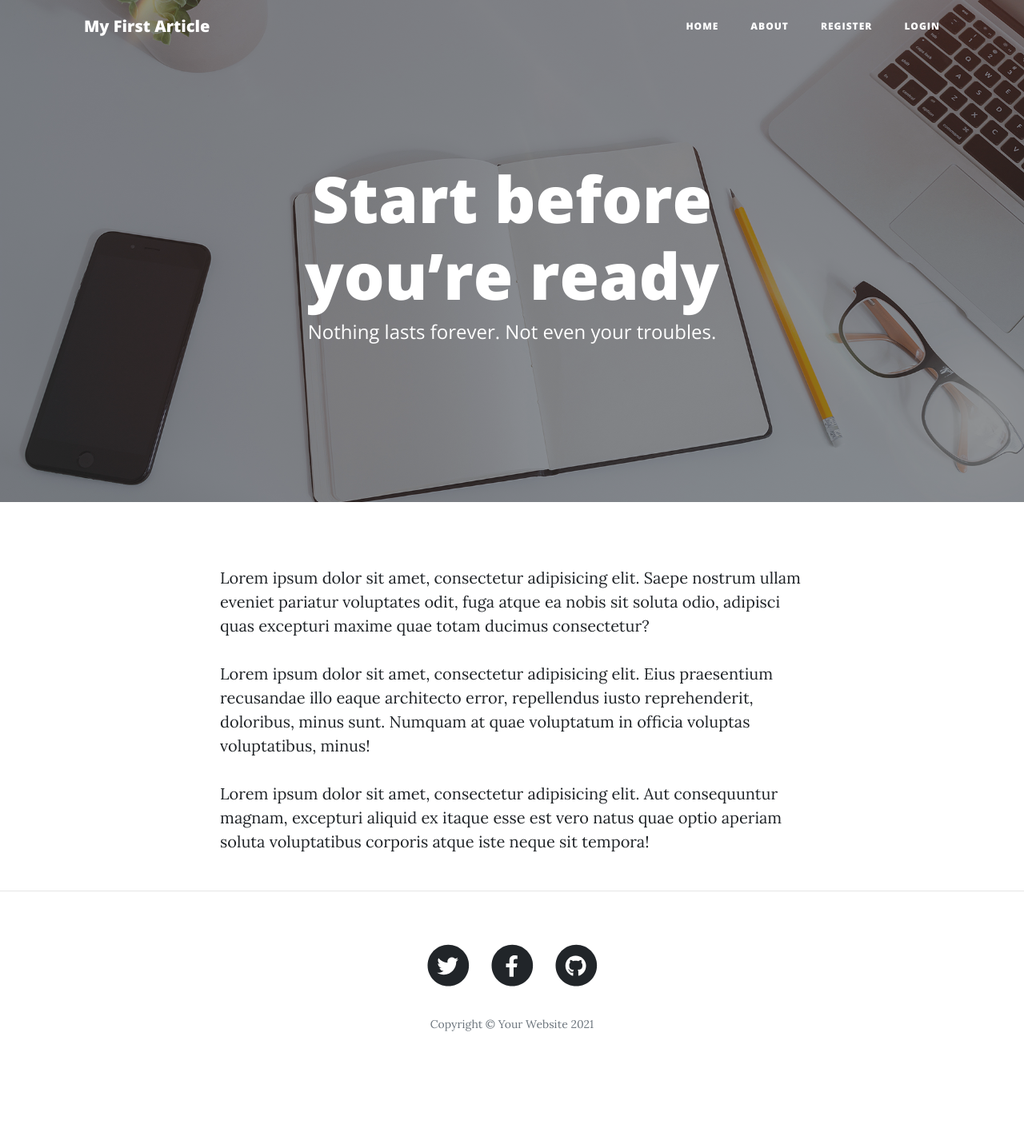
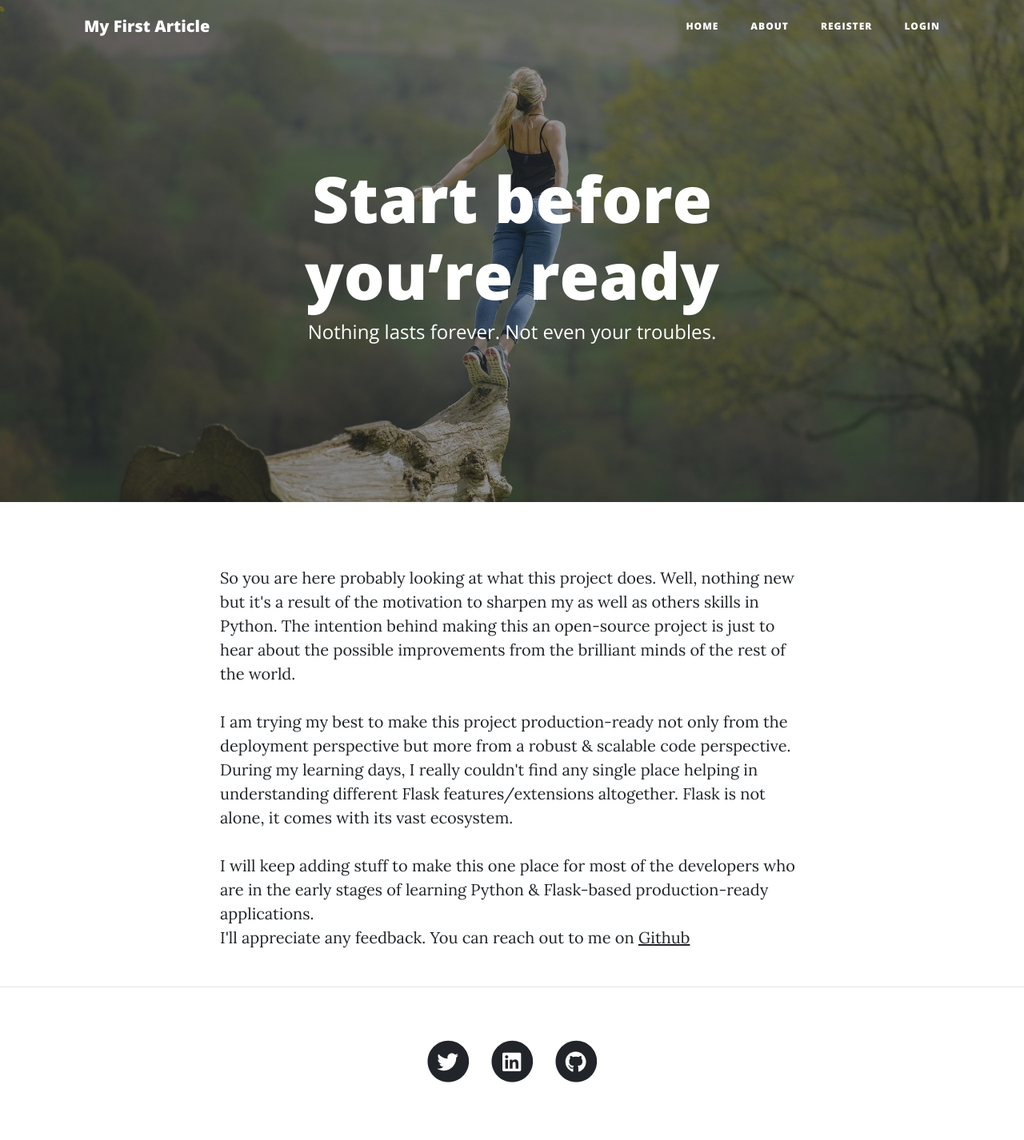
Before and after one commit to shivam2206/myfirstarticle, a Flask app: page /about in a window 1280 px wide. Shown: the whole page at 80% size. Before the commit the page ends 1290 px from the top, so only its background shows below. Run offline with Flask 2, Linux system fonts and the light colour scheme; parts of the project's set-up code (start-up, migrations or seed data) failed here and were passed over; some libraries are stand-ins or nearby versions.

Commit message:
Mostly restructuring of the content & images
+ A few new backgrounds for every page
+ Valid footer links
+ Route based titles
+ Now the Author can remove his/her published Article

```diff
--- a/myfirstarticle/articles/templates/articles/add.html
+++ b/myfirstarticle/articles/templates/articles/add.html
@@ -1,5 +1,5 @@
 {% extends "base.html" %}
-
+{% block title %} Create {% endblock %}
 {% block content %}
 
 
@@ -7,7 +7,7 @@
     <br><br>
     <div class="row">
         <div class="col-lg-8 col-md-10 mx-auto">
-            <h3>{% block top_heading %}Lets write some inspiring stuff!! {% endblock %}</h3>
+            <h3>{% block top_heading %}Lets write some inspiring stuff!! <a class="btn btn-link" href="{{ url_for('articles.index') }}">Discard & go back</a> {% endblock %}</h3>
             <form method="post">
                 <div class="control-group">
                     <div class="form-group floating-label-form-group controls">
--- a/myfirstarticle/articles/templates/articles/edit.html
+++ b/myfirstarticle/articles/templates/articles/edit.html
@@ -1,2 +1,3 @@
 {% extends "articles/add.html" %}
-{% block top_heading %}Good to see you making improvements!! {% endblock %}
+{% block title %} Edit - {{ item.title }} {% endblock %}
+{% block top_heading %}Good to see you making improvements!! <a class="btn btn-link" href="{{ url_for('articles.view', article_id=item.id) }}">Discard & go back</a> {% endblock %}
--- a/myfirstarticle/articles/templates/articles/view.html
+++ b/myfirstarticle/articles/templates/articles/view.html
@@ -1,4 +1,5 @@
 {% extends "header.html" %}
+{% block title %} {{ item.title }}  {% endblock %}
 {% block mainheading %} {{ item.title }}  {% endblock %}
 
 {% block subheading %} {% endblock %}
@@ -22,6 +23,9 @@
     </div>
 </article>
 {% if current_user.is_authenticated and item.author_id == current_user.id %}
-<center><a class="btn btn-primary" href="{{ url_for('articles.edit', article_id=item.id) }}">Edit</a></center>
+<center>
+    <a class="btn btn-primary" href="{{ url_for('articles.edit', article_id=item.id) }}">Edit</a>
+    <a class="btn btn-danger" style="margin-left:40px" href="{{ url_for('articles.delete', article_id=item.id) }}">Delete</a>
+</center>
 {% endif %}
 {% endblock %}
--- a/myfirstarticle/authors/templates/authors/login.html
+++ b/myfirstarticle/authors/templates/authors/login.html
@@ -1,7 +1,8 @@
 {% extends "header.html" %}
+{% block title %} Login {% endblock %}
 {% block mainheading %} Lets make this world a better place {% endblock %}
 {% block subheading %} {% endblock %}
-
+{% block header_background %}url('{{ url_for('static', filename='assets/img/login-bg.jpg') }} {% endblock %}
 {% block content %}
 
 
--- a/myfirstarticle/authors/templates/authors/profile_view.html
+++ b/myfirstarticle/authors/templates/authors/profile_view.html
@@ -1,4 +1,5 @@
 {% extends "list.html" %}
-
+{% block title %} {{ author.name }} {% endblock %}
 {% block mainheading %} {{ author.name }} {% endblock %}
 {% block subheading %} Member since {{ author.created_on }} {% endblock %}
+{% block header_background %}url('{{ url_for('static', filename='assets/img/profile-bg.jpg') }} {% endblock %}
--- a/myfirstarticle/authors/templates/authors/register.html
+++ b/myfirstarticle/authors/templates/authors/register.html
@@ -1,7 +1,8 @@
 {% extends "header.html" %}
+{% block title %} Register {% endblock %}
 {% block mainheading %} Join us in this journey {% endblock %}
 {% block subheading %} {% endblock %}
-
+{% block header_background %}url('{{ url_for('static', filename='assets/img/register-bg.jpg') }} {% endblock %}
 {% block content %}
 
 
--- a/myfirstarticle/home/templates/home/about.html
+++ b/myfirstarticle/home/templates/home/about.html
@@ -2,15 +2,23 @@
 
 {% block mainheading %} Start before you’re ready {% endblock %}
 {% block subheading %} Nothing lasts forever. Not even your troubles. {% endblock %}
+{% block header_background %}url('{{ url_for('static', filename='assets/img/about-bg.jpg') }} {% endblock %}
 {% block content %}
 
-        <div class="container">
-            <div class="row">
-                <div class="col-lg-8 col-md-10 mx-auto">
-                    <p>Lorem ipsum dolor sit amet, consectetur adipisicing elit. Saepe nostrum ullam eveniet pariatur voluptates odit, fuga atque ea nobis sit soluta odio, adipisci quas excepturi maxime quae totam ducimus consectetur?</p>
-                    <p>Lorem ipsum dolor sit amet, consectetur adipisicing elit. Eius praesentium recusandae illo eaque architecto error, repellendus iusto reprehenderit, doloribus, minus sunt. Numquam at quae voluptatum in officia voluptas voluptatibus, minus!</p>
-                    <p>Lorem ipsum dolor sit amet, consectetur adipisicing elit. Aut consequuntur magnam, excepturi aliquid ex itaque esse est vero natus quae optio aperiam soluta voluptatibus corporis atque iste neque sit tempora!</p>
-                </div>
-            </div>
+<div class="container">
+    <div class="row">
+        <div class="col-lg-8 col-md-10 mx-auto">
+            <p>
+                So you are here probably looking at what this project does. Well, nothing new but it's a result of the motivation to sharpen my as well as others skills in Python. The intention behind making this an open-source project is just to hear about the possible improvements from the brilliant minds of the rest of the world.
+                <br><br>
+                I am trying my best to make this project production-ready not only from the deployment perspective but more from a robust & scalable code perspective. During my learning days, I really couldn't find any single place helping in understanding different Flask features/extensions altogether. Flask is not alone, it comes with its vast ecosystem.
+
+                <br><br>
+                I will keep adding stuff to make this one place for most of the developers who are in the early stages of learning Python &amp; Flask-based production-ready applications.
+
+                <br> I'll appreciate any feedback. You can reach out to me on <a href="https://github.com/shivam2206">Github</a>
+            </p>
         </div>
+    </div>
+</div>
 {% endblock %}
--- a/myfirstarticle/templates/base.html
+++ b/myfirstarticle/templates/base.html
@@ -3,9 +3,9 @@
 <head>
     <meta charset="utf-8"/>
     <meta name="viewport" content="width=device-width, initial-scale=1, shrink-to-fit=no"/>
-    <meta name="description" content=""/>
+    <meta name="description" content="{% block description %}{% endblock %}"/>
     <meta name="author" content=""/>
-    <title>{{ config['APP_NAME'] }}</title>
+    <title>{% block title %}Welcome{% endblock %} - {{ config['APP_NAME'] }}</title>
     <link rel="icon" type="image/x-icon" href="{{ url_for('static', filename='assets/favicon.ico') }}"/>
     <!-- Font Awesome icons (free version)-->
     <script src="https://use.fontawesome.com/releases/v5.15.3/js/all.js" crossorigin="anonymous"></script>
@@ -33,10 +33,16 @@
             <ul class="navbar-nav ml-auto">
                 <li class="nav-item"><a class="nav-link" href="{{ url_for('home.index') }}">Home</a></li>
                 <li class="nav-item"><a class="nav-link" href="{{ url_for('home.about') }}">About</a></li>
-                <li class="nav-item"><a class="nav-link" href="{{ url_for('articles.create') if current_user.is_authenticated else url_for('authors.register') }}">{{ 'Create' if current_user.is_authenticated else 'Register' }}</a></li>
-                <li class="nav-item"><a class="nav-link" href="{{ url_for('authors.logout') if current_user.is_authenticated else url_for('authors.login') }}">{{ 'Logout' if current_user.is_authenticated else 'Login' }}</a></li>
+                <li class="nav-item"><a class="nav-link"
+                                        href="{{ url_for('articles.create') if current_user.is_authenticated else url_for('authors.register') }}">{{
+                    'Create' if current_user.is_authenticated else 'Register' }}</a></li>
+                <li class="nav-item"><a class="nav-link"
+                                        href="{{ url_for('authors.logout') if current_user.is_authenticated else url_for('authors.login') }}">{{
+                    'Logout' if current_user.is_authenticated else 'Login' }}</a></li>
                 {% if current_user.is_authenticated %}
-                    <li class="nav-item"><a class="nav-link" href="{{ url_for('authors.profile', author_id=current_user.id) }}">{{ current_user.name.split()[0] }}</a></li>
+                <li class="nav-item"><a class="nav-link"
+                                        href="{{ url_for('authors.profile', author_id=current_user.id) }}">{{
+                    current_user.name.split()[0] }}</a></li>
                 {% endif %}
             </ul>
         </div>
@@ -50,7 +56,9 @@
 {% with messages = get_flashed_messages(with_categories=true) %}
 {% if messages %}
 {% for category, message in messages %}
-<center><div class="alert {{ category }}"> {{ message }}</div></center>
+<center>
+    <div class="alert {{ category }}"> {{ message }}</div>
+</center>
 {% endfor %}
 {% endif %}
 {% endwith %}
@@ -68,7 +76,7 @@
             <div class="col-lg-8 col-md-10 mx-auto">
                 <ul class="list-inline text-center">
                     <li class="list-inline-item">
-                        <a href="#!">
+                        <a href="https://twitter.com/shivam_22_06" target="_blank">
                                     <span class="fa-stack fa-lg">
                                         <i class="fas fa-circle fa-stack-2x"></i>
                                         <i class="fab fa-twitter fa-stack-1x fa-inverse"></i>
@@ -76,15 +84,15 @@
                         </a>
                     </li>
                     <li class="list-inline-item">
-                        <a href="#!">
+                        <a href="https://www.linkedin.com/in/shivam2206/" target="_blank">
                                     <span class="fa-stack fa-lg">
                                         <i class="fas fa-circle fa-stack-2x"></i>
-                                        <i class="fab fa-facebook-f fa-stack-1x fa-inverse"></i>
+                                        <i class="fab fa-linkedin fa-stack-1x fa-inverse"></i>
                                     </span>
                         </a>
                     </li>
                     <li class="list-inline-item">
-                        <a href="#!">
+                        <a href="https://github.com/shivam2206" target="_blank">
                                     <span class="fa-stack fa-lg">
                                         <i class="fas fa-circle fa-stack-2x"></i>
                                         <i class="fab fa-github fa-stack-1x fa-inverse"></i>
@@ -92,7 +100,6 @@
                         </a>
                     </li>
                 </ul>
-                <p class="copyright text-muted">Copyright &copy; Your Website 2021</p>
             </div>
         </div>
     </div>
--- a/myfirstarticle/templates/header.html
+++ b/myfirstarticle/templates/header.html
@@ -4,7 +4,8 @@
 
 
 <!-- Page Header-->
-<header class="masthead" style="background-image: url('{{ url_for('static', filename='assets/img/home-bg.jpg') }}')">
+<header class="masthead"
+        style="background-image: {% block header_background %}url('{{ url_for('static', filename='assets/img/home-bg.jpg') }} {% endblock %}')">
     <div class="overlay"></div>
     <div class="container">
         <div class="row">
```
Also changed, not shown: myfirstarticle/articles/views.py (+19 -0 lines), myfirstarticle/static/assets/img/about-bg.jpg (added), myfirstarticle/static/assets/img/home-bg.jpg, myfirstarticle/static/assets/img/login-bg.jpg (added), myfirstarticle/static/assets/img/profile-bg.jpg (added), myfirstarticle/static/assets/img/register-bg.jpg (added).
